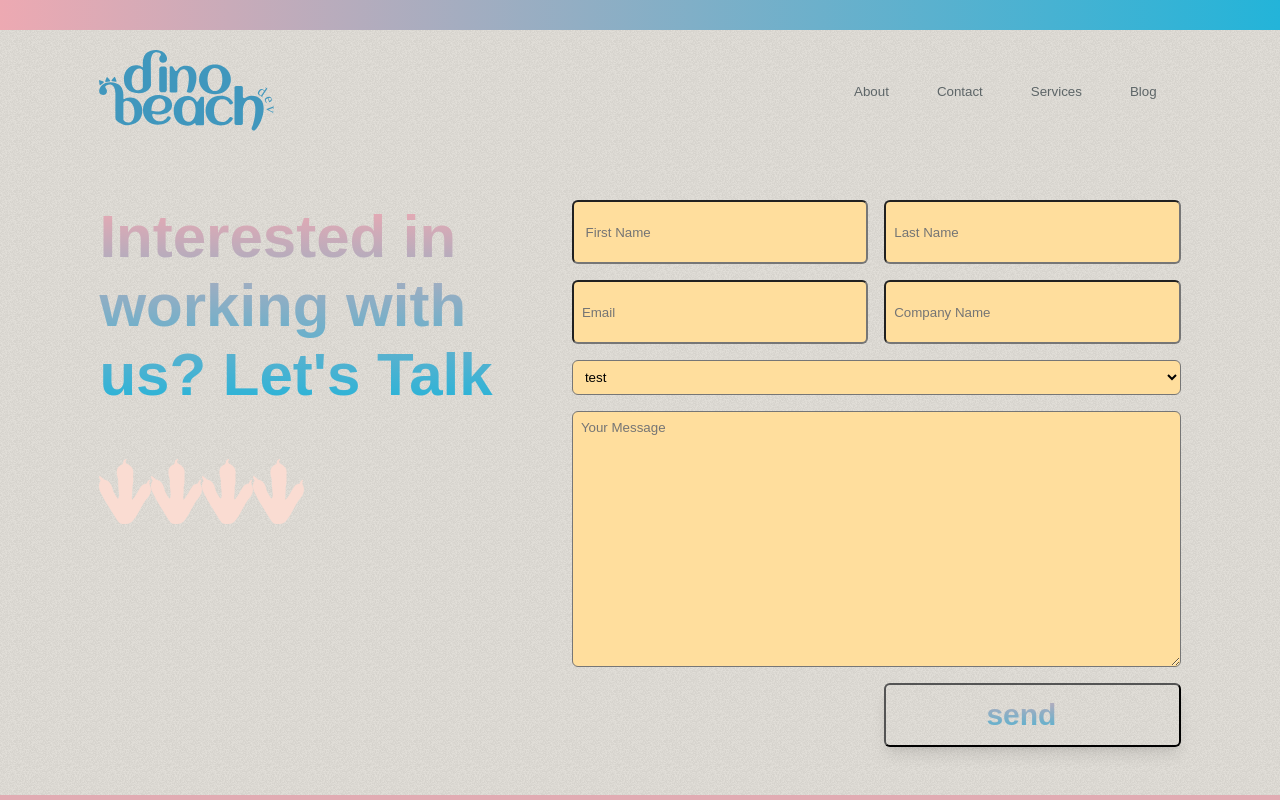
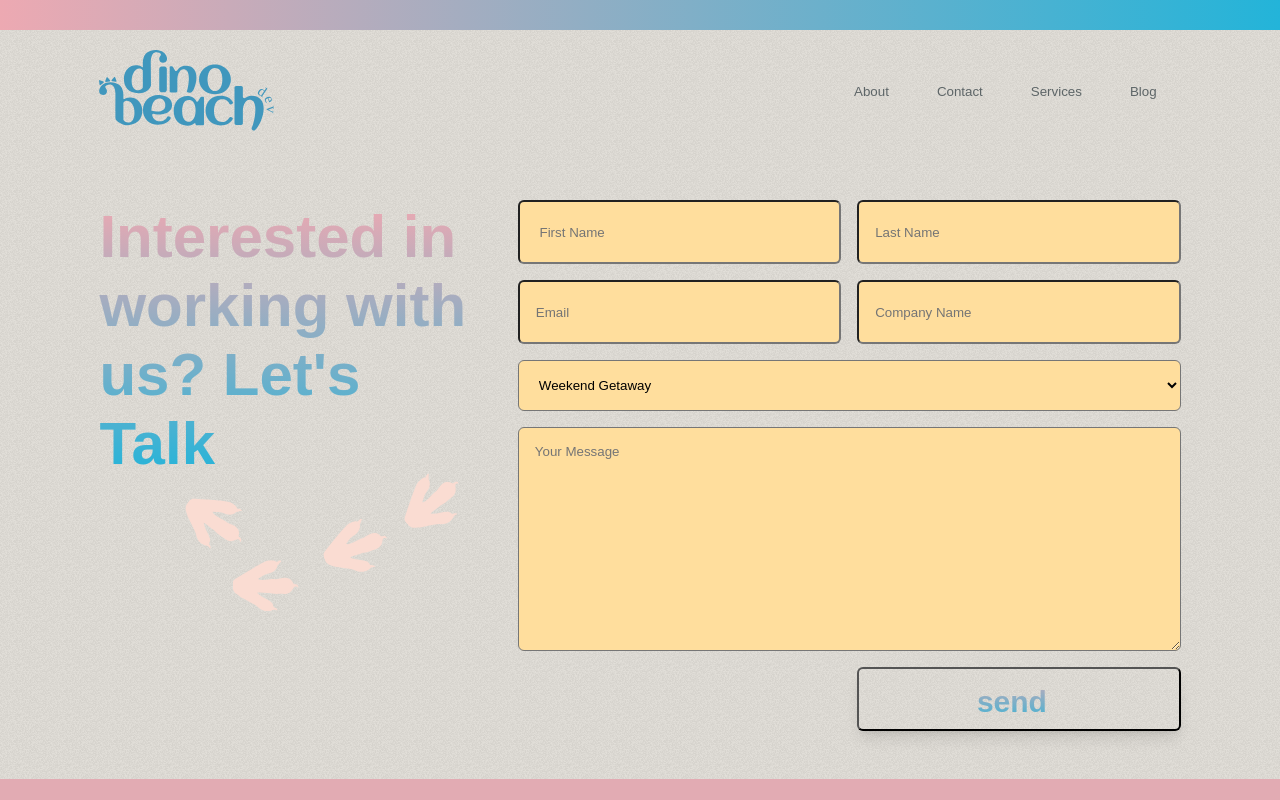
Before and after one commit to jvaughn1230/dinobeachdev, a React (Create React App) app: page /contact in a window 1280 px wide. Shown: the top 800 px of the page. Built offline with nearby package versions, Linux system fonts and the light colour scheme; a web font is replaced by a local one.

Commit message:
fixed styling & responsiveness on contact page

```diff
--- a/src/components/contactHeader/contactHeader.css
+++ b/src/components/contactHeader/contactHeader.css
@@ -1,10 +1,10 @@
 .contactpg__header {
-  max-width: 40%;
+  max-width: 35%;
 }
 
 .contactpg__header h2 {
   font-family: var(--header-text);
-  font-size: clamp(0.75rem, 4.6875vw, 72px);
+  font-size: clamp(24px, 4.6875vw, 72px);
   font-weight: 800;
 }
 
@@ -15,3 +15,46 @@
   width: 4vw;
   position: relative;
 }
+
+.contact__print1 {
+  rotate: 125deg;
+  left: 7vw;
+  bottom: 3vw;
+}
+
+.contact__print2 {
+  rotate: 90deg;
+  left: 7vw;
+  top: 2vw;
+}
+
+.contact__print3 {
+  rotate: 70deg;
+  left: 10vw;
+  bottom: 1vw;
+}
+
+.contact__print4 {
+  rotate: 50deg;
+  left: 12vw;
+  bottom: 4.5vw;
+}
+
+@media (max-width: 900px) {
+  .contactpg__header {
+    max-width: 80vw;
+  }
+
+  .contact__print1,
+  .contact__print2,
+  .contact__print3,
+  .contact__print4 {
+    display: none;
+  }
+}
+
+@media (max-width: 900px) {
+  .contactpg__header h2 {
+    font-size: 24px;
+  }
+}
--- a/src/components/header/header.css
+++ b/src/components/header/header.css
@@ -30,7 +30,7 @@
 
 /* Mobile CSS */
 
-@media (max-width: 650px) {
+@media (max-width: 900px) {
   .waves-menu {
     display: inline-block;
     width: 4rem;
--- a/src/components/mailer/mailer.css
+++ b/src/components/mailer/mailer.css
@@ -16,9 +16,9 @@ select {
   background-color: var(--yellow);
   font-family: var(--content-text);
   border-radius: 0.375rem;
-  padding-top: 0.5rem;
-  padding-bottom: 0.5rem;
-  padding-left: 0.5rem;
+  padding-top: 1rem;
+  padding-bottom: 1rem;
+  padding-left: 1rem;
 }
 
 .mailer input {
@@ -30,7 +30,7 @@ select {
 }
 
 .mailer textarea {
-  height: 16rem;
+  height: 14rem;
   grid-column: span 2;
 }
 
@@ -43,3 +43,17 @@ select {
   font-size: 1.875rem;
   box-shadow: 0 10px 15px -3px rgb(0 0 0 / 0.1), 0 4px 6px -4px rgb(0 0 0 / 0.1);
 }
+
+@media (max-width: 900px) {
+  .mailer__container {
+    margin-left: 0;
+    margin-top: 0;
+  }
+}
+
+@media (max-width: 600px) {
+  .mailer {
+    display: flex;
+    flex-direction: column;
+  }
+}
--- a/src/components/mailer/mailer.js
+++ b/src/components/mailer/mailer.js
@@ -93,8 +93,12 @@ const Mailer = () => {
           className={`$"inputStyles" col-span-1 md:col-span-2`}
         >
           <optgroup className="inputStyles">
-            <option value="test">test</option>
-            <option value="test2">test2</option>
+            <option value="weekend getaway">Weekend Getaway</option>
+            <option value="day at dinobeach">Day at Dino Beach</option>
+            <option value="ddinofluencer">Dinofluencer</option>
+            <option value="dinoland">Dinoland</option>
+            <option value="build a beach">Build a beach</option>
+            <option value="custom">More Custom</option>
           </optgroup>
         </select>
 
--- a/src/pages/contact/contact.css
+++ b/src/pages/contact/contact.css
@@ -6,3 +6,9 @@
 .contactpg__left {
   max-width: 33vw;
 }
+
+@media (max-width: 900px) {
+  .contactpg {
+    flex-direction: column;
+  }
+}
```
